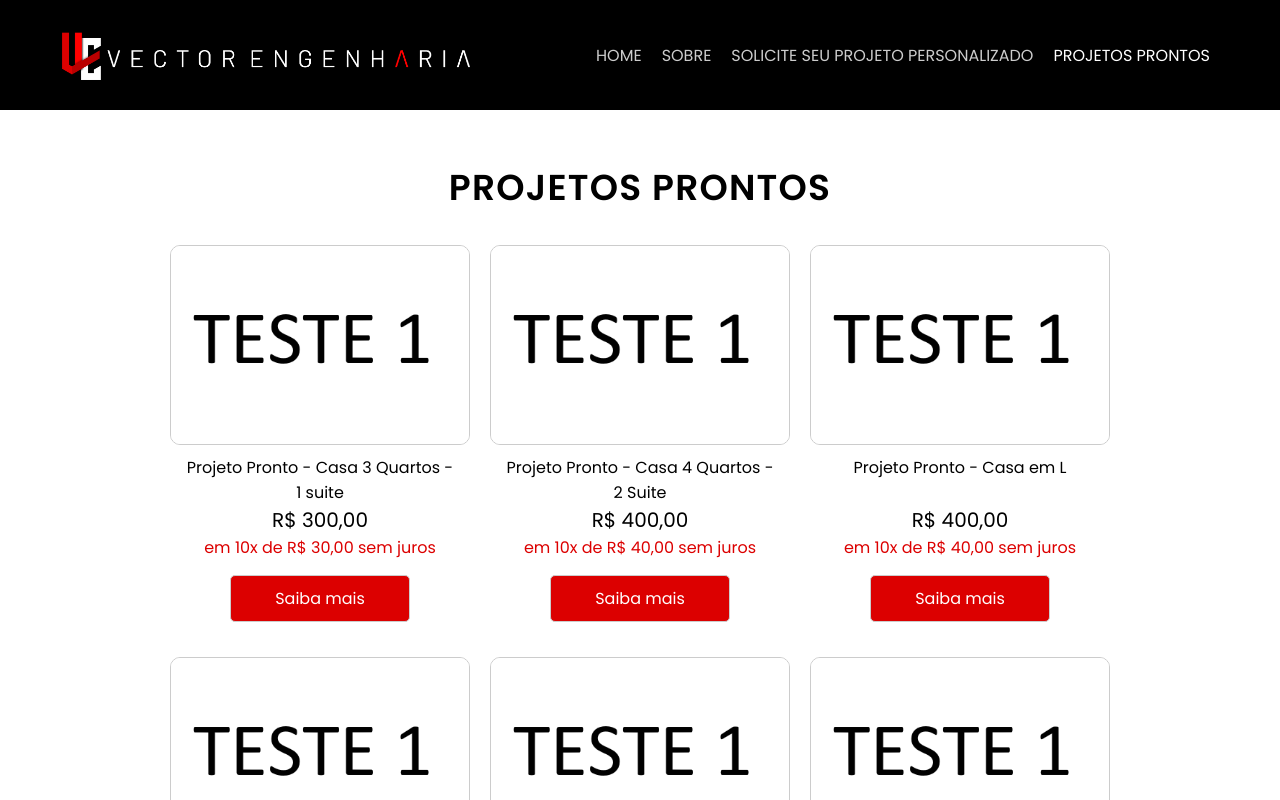
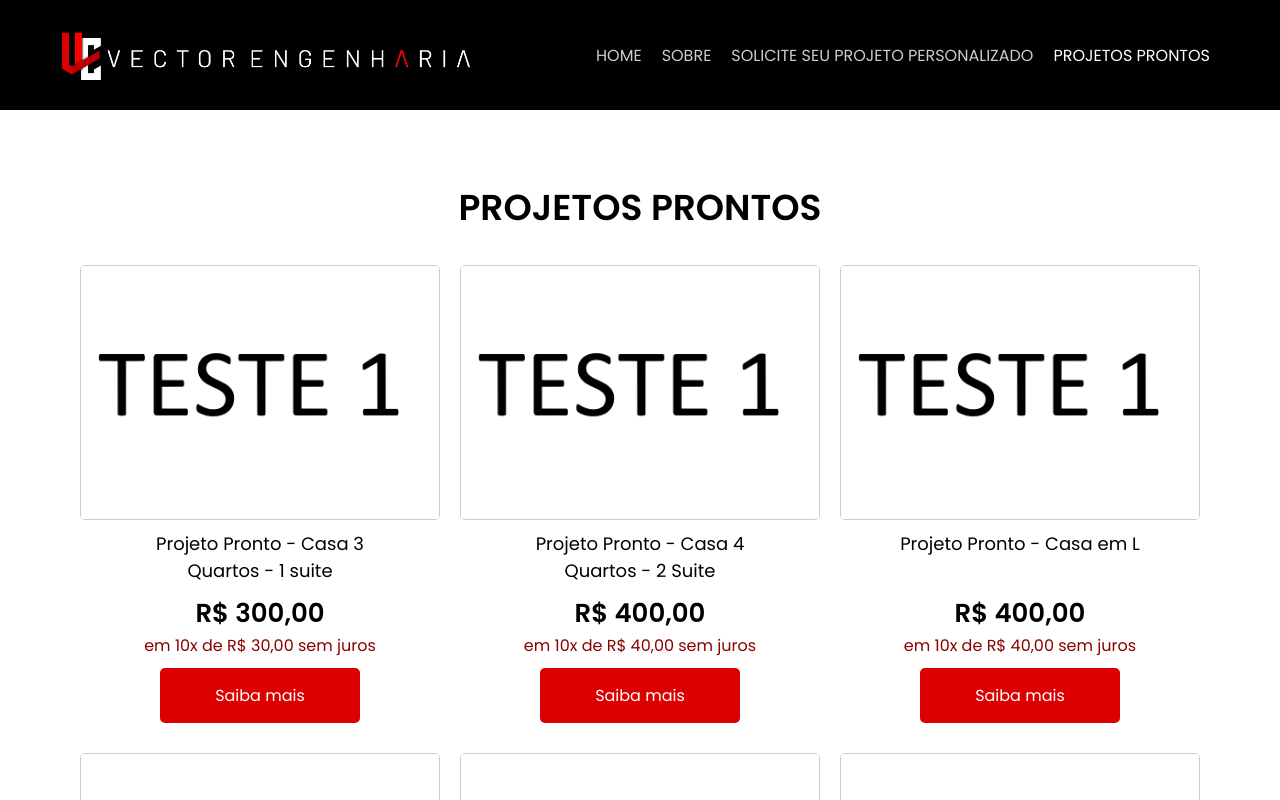
Before and after one commit to abraaowendel/vector-engenharia, a React (Vite) app: page /projetos in a window 1280 px wide. Shown: the top 800 px of the page. Built offline with nearby package versions, Linux system fonts and the light colour scheme.

Commit message:
Melhorias

```diff
--- a/index.html
+++ b/index.html
@@ -6,7 +6,7 @@
     <link rel="icon" type="image/svg+xml" href="/vite.svg" />
     <link rel="preconnect" href="https://fonts.googleapis.com">
     <link rel="preconnect" href="https://fonts.gstatic.com" crossorigin>
-    <link href="https://fonts.googleapis.com/css2?family=Poppins:wght@400;600&family=Ubuntu&display=swap" rel="stylesheet">
+    <link href="https://fonts.googleapis.com/css2?family=Poppins:wght@400;600&family=Ubuntu&display=swap&family=Roboto&display=swap" rel="stylesheet">
     <link rel="shortcut icon" href="./src/favicon.ico" type="image/x-icon">
     <link rel="stylesheet" href="">
     <title>Vector Engenharia</title>
--- a/src/App.css
+++ b/src/App.css
@@ -13,10 +13,11 @@ main{
    flex-direction: column;
 }
 ::-webkit-scrollbar {
-    width: 2px;
+    width: 0;
+    background-color: #000;
   }
 
 ::-webkit-scrollbar-thumb {
-    background-color: #000000;
+    background-color: #DC0000;
     border-radius: 2px;
 }
--- a/src/components/header/index.jsx
+++ b/src/components/header/index.jsx
@@ -6,9 +6,9 @@ import { GrClose } from "react-icons/gr";
 import { CgMenu } from "react-icons/cg";
 
 export const Header = () => {
+
   const location = useLocation();
   const [toogle, setToogle] = useState(false);
-
 
   const containerClass = toogle ? "active" : "";
 
--- a/src/components/header/styled.js
+++ b/src/components/header/styled.js
@@ -84,7 +84,7 @@ export const StyledLink = styled(Link)`
   cursor: pointer;
   transition: color 0.3s ease-in-out;
   user-select: none;
-  font-family: "Poppins", "Ubuntu";
+  font-family: "Poppins", sans-serif;
   margin: 0 10px;
   &:hover {
     color: #fff;
--- a/src/components/item/index.jsx
+++ b/src/components/item/index.jsx
@@ -4,11 +4,13 @@ import * as C from "./styled";
 export const Item = ({props}) => {
     return(
         <C.Area>
-            <img src={props.src} aria-description={`Imagem de uma ${props.titulo}`}/>
-            <h4>{props.titulo}</h4>
-            <p>{props.valor.toLocaleString('pt-br',{style: 'currency', currency: 'BRL'})}</p>
+            <div className="photo">
+                <img src={props.src} aria-description={`Imagem de uma ${props.titulo}`}/>
+            </div>
+            <p>{props.titulo}</p>
+            <h4>{props.valor.toLocaleString('pt-br',{style: 'currency', currency: 'BRL'})}</h4>
             <span>em 10x de {(props.valor / 10).toLocaleString('pt-br',{style: 'currency', currency: 'BRL'})} sem juros</span>
-            <Link to={`/produtos/${props.id}`}>Saiba mais</Link>
+            <Link to={`/produtos/${props.id}`} className="button">Saiba mais</Link>
         </C.Area>
     );
 }
--- a/src/components/item/styled.js
+++ b/src/components/item/styled.js
@@ -1,86 +1,82 @@
 import styled from "styled-components";
 
 export const Area = styled.div`
+    min-height: 1px;
+    padding: 0 10px;
     display: flex;
+    align-items: center;
     flex-direction: column;
-  font-family: "Poppins", "Ubuntu", "Arial";
-  min-width: 200px;
-  max-width: 300px;
-  h4 {
-    font-weight: 100;
-    margin-top: 10px;
-    min-height: 50px;
+    text-align: center;
+    p{
+      display: inline-block;
+      margin: 10px 0;
+      font-size: 18px;
+      max-height: 54px;
+      height: 100%;
+      max-width: 75%;
     }
-  p {
-    font-size: 20px;
+    h4{
+      font-size: 26px;
     }
-  span {
-    color: #DC0000;
+    span{
+      color: #8B0000;
     }
-
-  p,
-  span,
-  h4 {
-    padding: 0 15px;
-    text-align: center;
-    display: flex;
-    justify-content: center;
+    .photo{
+      height: 255px;
+    }
+    .photo img{
+      width: 100%;
       height: 100%;
-  }
-  img {
-    min-height: 200px;
-    border-radius: 10px;
       object-fit: cover;
       border: 1px solid #ccc;
+      border-radius: 5px;
     }
-  a {
-    min-width: 180px;
+    .button{
       text-align: center;
-    padding: 10px;
-    margin: 15px auto;
-    border: 1px solid #ccc;
+      max-width: 200px;
+      width: 100%;
       border-radius: 5px;
+      margin: 10px 0 30px;
+      padding: 15px;
       background-color: #DC0000;
       color: #fff;
-    &:hover {
-      background-color: #8b0000;
-    }
-  }
-  @media (max-width: 1060px) {
-    max-width: 400px;
-    img{
-      min-height: 250px;
-    }
-  }
-  @media (max-width: 979px) {
-    p {
-      font-size: 18px;
-    }
-  }
-  @media (max-width: 768px) {
-    padding: 10px 0px;
-    img{
-      min-height: auto;
+      &:hover{
+        background-color: #8B0000;
       }
     }
     @media (max-width: 480px) {
-    h4{
-        font-size: 16px;
+      .photo{
+        height: auto;
+      }
+      img{
       }
       p{
-      font-size: 16px;
+        margin-bottom: 0;
+      }
+      h4{
+        margin: 10px 0;
+        font-size: 25px;
       }
       span{
-        font-size: 14px;
-    }
-    a {
-        min-width: 150px;
-        font-size: 14px;
-        margin: 10px auto;
-    }
-    img{
-      max-width: 100%;
-      min-height: auto;
+        font-size: 15px;
       }
     }
+    @media (min-width: 576px) {
+      -webkit-box-flex: 0;
+      -ms-flex: 0 0 100%;
+      flex: 0 0 100%;
+      max-width: 100%;
+    }
+    @media (min-width: 768px) {
+      -webkit-box-flex: 0;
+      -ms-flex: 0 0 50%;
+      flex: 0 0 50%;
+      max-width: 50%;
+    }
+    @media (min-width: 992px) {
+      -webkit-box-flex: 0;
+      -ms-flex: 0 0 33.33333%;
+      flex: 0 0 33.33333%;
+      max-width: 33.33333%;
+    }
 `;
--- a/src/pages/projetos/styled.js
+++ b/src/pages/projetos/styled.js
@@ -1,54 +1,44 @@
 import styled from "styled-components";
 
 export const Container = styled.div`
-  min-height: calc(100vh - 107px);
   font-family: 'Poppins', 'Ubuntu', 'Arial';
-  padding: 120px 60px 60px;
-  display: flex;
-  justify-content: center;
-  align-items: center;
-  max-width: 1140px;
-  margin: auto;
-  @media (max-width: 979px) {
-    padding: 120px 30px 0;
-    margin: 20px 0;
-  }
-  @media (max-width: 480px) {
-    padding: 100px 20px 30px;
+  min-height: calc(100vh - 110.09px);
+  padding: 150px 10px 70px;
+  @media (max-width: 570px) {
+    padding: 150px 10px 40px;
   }
 `
 export const Section = styled.section`
-  display: flex;
-  justify-content: center;
-  align-items: center;
-  flex-direction: column;
+  margin: auto;
   h2{
     text-align: center;
-    color: #000;
-    letter-spacing: 1.2px;
-    margin: 40px 0 20px;
-    font-weight: 700;
-    font-size: 36px;
+    font-size: 26px;
+    margin: 15px 0 30px;
   }
-  @media (max-width: 979px) {
-    flex-direction: column;
+  @media (min-width: 576px) {
+    max-width: 540px;
     h2{
-      margin: 15px 0 0;
       font-size: 30px;
     }
   }
-  @media (max-width: 480px) {
+  @media (min-width: 768px) {
+    max-width: 720px;
     h2{
-      margin: 30px 0 0;
-      font-size: 26px;
-      line-height: 1.1;
+      font-size: 36px;
+      margin-top: 30px;
     }
+  }
+  @media (min-width: 990px) {
+    max-width: 960px;
+  }
+  @media (min-width: 1200px) {
+    max-width: 1140px;
   }
 `
 export const Items = styled.div`
-  margin-top: 10px;
-  display: flex;
-  justify-content: center;
-  flex-wrap: wrap;
-  gap: 20px;
+   flex-wrap: wrap;
+   display: flex;
+   @media (max-width: 576px) {
+    justify-content: center;
+  }
 `
--- a/src/pages/sobre/index.jsx
+++ b/src/pages/sobre/index.jsx
@@ -7,22 +7,29 @@ export const Sobre = () => {
   return (
     <C.Container>
       <motion.div
-        initial={{ opacity: .5, scale: .5 }}
+        initial={{ opacity: 0.5, scale: 0.5 }}
         animate={{ opacity: 1, scale: 1 }}
         transition={{ duration: 0.5 }}
       >
         <C.Section>
           <h2>SOBRE</h2>
           <p>
-            A Vector Engenharia é uma empresa do segmento de projetos
-            residências e industriais, onde visamos a qualidade final do produto
-            com um preço acessível de mercado. Prezamos pela excelências em
-            nossos projetos, seguindo todas as nomas técnicas e detalhando ao
-            máximo nossos projetos para que você, nosso cliente, posso ter um
-            processo executivo sem muitas complicações ou dúvidas recorrentes da
-            mão de obra. Entre em contato conosco e realize seu orçamento!
+            A Vector Engenharia destaca-se no segmento de projetos residenciais,
+            comprometendo-se com a excelência e a qualidade final do produto a
+            um preço acessível de mercado. Nosso objetivo é garantir a
+            satisfação plena dos clientes, seguindo rigorosamente todas as
+            normas técnicas e dedicando atenção detalhada em cada projeto. Dessa
+            forma, proporcionamos a você, nosso cliente, um processo executivo
+            simplificado, sem complicações ou dúvidas recorrentes na execução da
+            obra. Entre em contato conosco para solicitar seu orçamento e
+            descubra como podemos transformar suas ideias em realidade de forma
+            eficiente e confiável!
           </p>
-          <button onClick={() => navigate("/solicitar")} aria-label="Ir  para a seção Solicitar um projeto personalizado">
+          <button
+            className="button"
+            onClick={() => navigate("/solicitar")}
+            aria-label="Ir  para a seção Solicitar um projeto personalizado"
+          >
             Entrar em contato
           </button>
         </C.Section>
--- a/src/pages/sobre/styled.js
+++ b/src/pages/sobre/styled.js
@@ -1,59 +1,59 @@
 import styled from "styled-components";
 
 export const Container = styled.div`
-  width: 100vw;
-  min-height: calc(100vh - 107px);
   background-color: #fff;
-  font-family: 'Poppins', 'Ubuntu', 'Arial';
-`
-export const Section = styled.section`
-  max-width: 1140px;
-  min-height: 100vh;
-  margin: auto;
-  padding: 60px 60px 0;
+  font-family: "Poppins", "Ubuntu", "Arial";
+  min-height: calc(100vh - 120.09px);
+  padding: 150px 40px 50px;
   display: flex;
   align-items: center;
   justify-content: center;
+  max-width: 1000px;
+  margin: auto;
+  @media (max-width: 576px) {
+    padding: 150px 20px 60px;
+  }
+`;
+export const Section = styled.section`
+  display: flex;
   flex-direction: column;
-  font-family: 'Poppins', 'Ubuntu', 'Arial';
-  color: #000;
-  h2{
-    font-size: 36px;
+  justify-content: center;
+  h2 {
+    text-align: center;
+    font-size: 34px;
+    margin: 15px 0 5px;
   }
   p{
     font-size: 18px;
+    text-shadow: 0 0 1px #ccc;
   }
-  button{
-    background-color: #DC0000;
-    font-family: 'Poppins', 'Ubuntu', 'Arial';
-    padding: 15px 20px;
-    border-radius: 3px;
+  .button {
+    text-align: center;
+    max-width: 200px;
+    width: 100%;
+    border-radius: 5px;
+    margin: 20px auto 0;
+    padding: 20px;
+    background-color: #dc0000;
     color: #fff;
     border: 0;
-    margin-top: 20px;
+    cursor: pointer;
     text-transform: uppercase;
-    cursor: pointer;
-    &:hover{
+    &:hover {
       background-color: #8b0000;
     }
   }
-  @media (max-width: 480px) {
-    padding: 60px 20px 0;
+  @media (max-width: 576px) {
+    p{
+      font-size: 16px;
+    }
+  }
+  @media (min-width: 576px) {
+    p{
+      font-size: 16px;
+    }
     h2{
       font-size: 30px;
     }
-    p{
-      font-size: 16px;
-    }
-
-  }
-  @media (max-width: 380px) {
-    h2{
-      font-size: 28px;
-    }
-    p{
-      font-size: 14px;
-    }
-
   }
 `;
```
Lines whose indentation alone changed are shown as unchanged.
